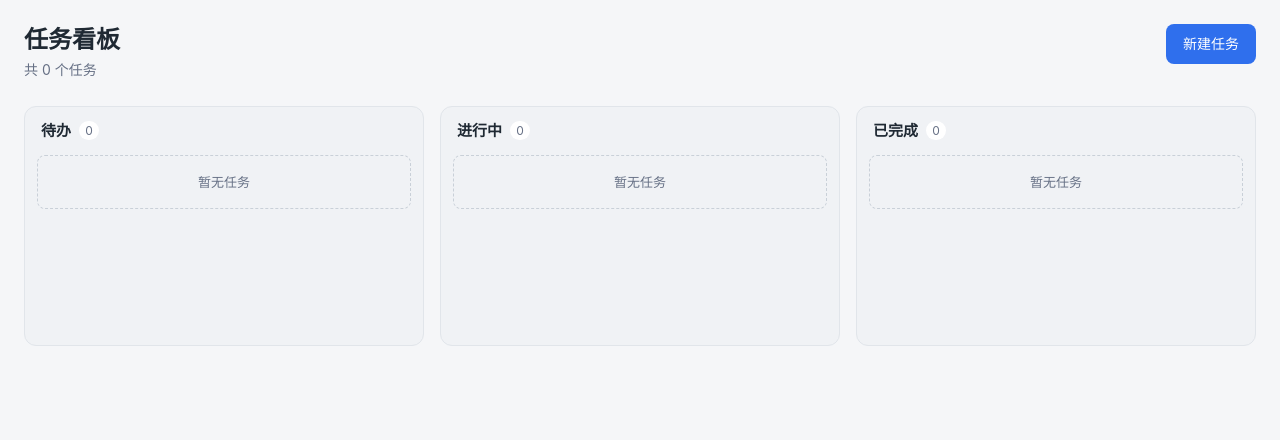
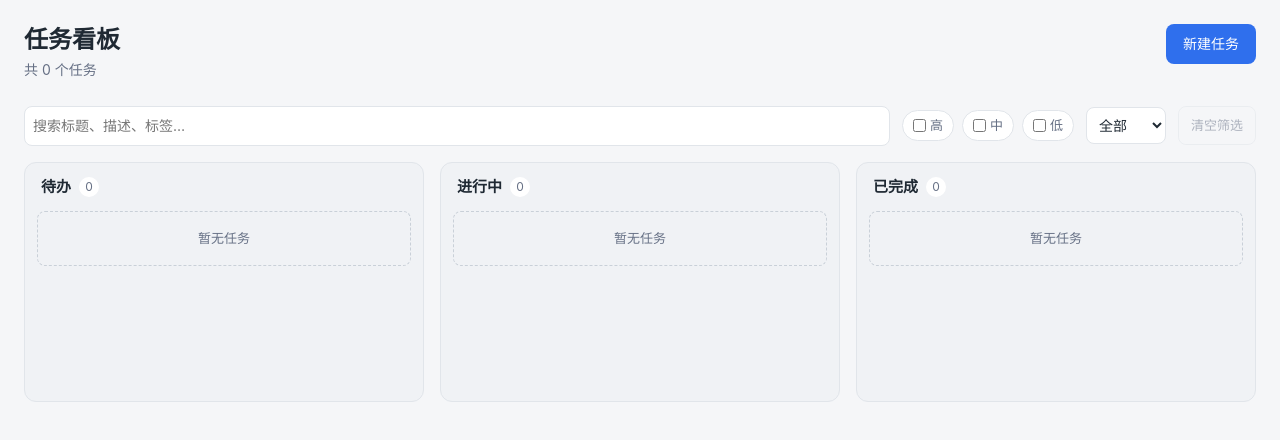
Before and after one commit to DongDongBan/vue-test0, a Vue app: page / in a window 1280 px wide. Shown: the top 440 px of the page. Built offline with nearby package versions, Linux system fonts and the light colour scheme.

Commit message:
S14 完成：搜索与筛选工具栏

```diff
--- a/src/App.vue
+++ b/src/App.vue
@@ -1,17 +1,20 @@
 <script setup>
 import { computed, nextTick, onMounted, onUnmounted, provide, ref, watch } from 'vue'
 import BoardColumn from './components/BoardColumn.vue'
+import BoardToolbar from './components/BoardToolbar.vue'
 import ConfirmDialog from './components/ConfirmDialog.vue'
 import TaskFormDialog from './components/TaskFormDialog.vue'
 import ToastHost from './components/ToastHost.vue'
-import { STATUS_LABELS, STATUS_VALUES } from './domain/task.js'
+import { STATUS_LABELS } from './domain/task.js'
 import { useBoard } from './composables/useBoard.js'
-import { DRAG_KEY, toMoveIndex, useDragDrop } from './composables/useDragDrop.js'
+import { DRAG_KEY, useDragDrop } from './composables/useDragDrop.js'
+import { useKeyboardMove } from './composables/useKeyboardMove.js'
 import { useToast } from './composables/useToast.js'
 
 const {
   columns,
   stats,
+  filter,
   filterActive,
   loadStatus,
   saveStatus,
@@ -19,6 +22,10 @@ const {
   updateTask,
   removeTask,
   moveTask,
+  setKeyword,
+  togglePriority,
+  setDue,
+  clearFilter,
 } = useBoard()
 
 const { toasts, push: pushToast, dismiss: dismissToast } = useToast()
@@ -39,40 +46,7 @@ const drag = useDragDrop({
 })
 provide(DRAG_KEY, drag)
 
-function focusTask(id) {
-  // 卡片换列后会重新挂载，等 DOM 稳定再把焦点还回去
-  nextTick(() => {
-    document.querySelector('[data-task-id="' + id + '"]')?.focus()
-  })
-}
-
-// 键盘移动：左右换列、上下换序，坐标换算复用 toMoveIndex
-function handleKeyboardMove({ id, direction }) {
-  const from = columns.value.find((column) => column.tasks.some((task) => task.id === id))
-  if (!from) return
-
-  const fromIndex = from.tasks.findIndex((task) => task.id === id)
-
-  if (direction === 'up' || direction === 'down') {
-    if (direction === 'up' && fromIndex === 0) return
-    if (direction === 'down' && fromIndex === from.tasks.length - 1) return
-
-    const slot = direction === 'up' ? fromIndex - 1 : fromIndex + 2
-    moveTask(id, from.value, toMoveIndex(fromIndex, slot))
-    pushToast('顺序已调整')
-    focusTask(id)
-    return
-  }
-
-  const currentIndex = STATUS_VALUES.indexOf(from.value)
-  const nextStatus = STATUS_VALUES[currentIndex + (direction === 'left' ? -1 : 1)]
-  if (!nextStatus) return
-
-  const targetColumn = columns.value.find((column) => column.value === nextStatus)
-  moveTask(id, nextStatus, targetColumn ? targetColumn.tasks.length : 0)
-  pushToast('已移动到「' + STATUS_LABELS[nextStatus] + '」')
-  focusTask(id)
-}
+const { handleMove } = useKeyboardMove({ columns, moveTask, notify: pushToast })
 
 function openCreate() {
   editingTask.value = null
@@ -164,6 +138,15 @@ watch(saveStatus, (status) => {
       <button class="btn-create" type="button" @click="openCreate">新建任务</button>
     </header>
 
+    <BoardToolbar
+      :filter="filter"
+      :active="filterActive"
+      @keyword="setKeyword"
+      @toggle-priority="togglePriority"
+      @due="setDue"
+      @clear="clearFilter"
+    />
+
     <main class="board">
       <BoardColumn
         v-for="column in columns"
@@ -172,7 +155,7 @@ watch(saveStatus, (status) => {
         :draggable="!filterActive"
         @edit="openEdit"
         @remove="askDelete"
-        @move="handleKeyboardMove"
+        @move="handleMove"
       />
     </main>
 
--- /dev/null
+++ b/src/components/BoardToolbar.vue
@@ -0,0 +1,150 @@
+<script setup>
+import { DUE_FILTERS } from '../domain/filter.js'
+import { PRIORITIES } from '../domain/task.js'
+
+defineProps({
+  filter: {
+    type: Object,
+    required: true,
+  },
+  // 是否处于“有筛选”状态，决定清空按钮是否可用
+  active: {
+    type: Boolean,
+    default: false,
+  },
+})
+
+const emit = defineEmits(['keyword', 'toggle-priority', 'due', 'clear'])
+</script>
+
+<template>
+  <div class="toolbar" role="search" aria-label="任务筛选">
+    <label class="search">
+      <span class="visually-hidden">搜索任务</span>
+      <input
+        class="input"
+        type="search"
+        placeholder="搜索标题、描述、标签…"
+        :value="filter.keyword"
+        @input="emit('keyword', $event.target.value)"
+      />
+    </label>
+
+    <fieldset class="priorities">
+      <legend class="visually-hidden">按优先级筛选</legend>
+      <label
+        v-for="item in PRIORITIES"
+        :key="item.value"
+        class="chip"
+        :class="{ 'is-on': filter.priorities.includes(item.value) }"
+      >
+        <input
+          type="checkbox"
+          :checked="filter.priorities.includes(item.value)"
+          @change="emit('toggle-priority', item.value)"
+        />
+        <span>{{ item.label }}</span>
+      </label>
+    </fieldset>
+
+    <label class="due">
+      <span class="visually-hidden">按截止时间筛选</span>
+      <select class="input" :value="filter.due" @change="emit('due', $event.target.value)">
+        <option v-for="item in DUE_FILTERS" :key="item.value" :value="item.value">
+          {{ item.label }}
+        </option>
+      </select>
+    </label>
+
+    <button class="clear" type="button" :disabled="!active" @click="emit('clear')">
+      清空筛选
+    </button>
+  </div>
+</template>
+
+<style scoped>
+.toolbar {
+  display: flex;
+  flex-wrap: wrap;
+  align-items: center;
+  gap: var(--space-3);
+  margin-bottom: var(--space-4);
+}
+
+.search {
+  flex: 1 1 220px;
+}
+
+.input {
+  width: 100%;
+  padding: var(--space-2);
+  border: 1px solid var(--border);
+  border-radius: var(--radius-md);
+  background: var(--surface);
+  color: var(--text);
+  font-size: 14px;
+}
+
+.input:focus {
+  border-color: var(--primary);
+}
+
+.priorities {
+  display: flex;
+  gap: var(--space-2);
+  margin: 0;
+  padding: 0;
+  border: 0;
+}
+
+.chip {
+  display: inline-flex;
+  align-items: center;
+  gap: var(--space-1);
+  padding: 4px 10px;
+  border: 1px solid var(--border);
+  border-radius: 999px;
+  background: var(--surface);
+  color: var(--text-muted);
+  font-size: 13px;
+  cursor: pointer;
+}
+
+.chip.is-on {
+  border-color: var(--primary);
+  background: var(--primary-soft);
+  color: var(--primary);
+}
+
+.chip input {
+  margin: 0;
+}
+
+.due .input {
+  width: auto;
+}
+
+.clear {
+  padding: var(--space-2) var(--space-3);
+  border: 1px solid var(--border);
+  border-radius: var(--radius-md);
+  background: transparent;
+  color: var(--text-muted);
+  font-size: 13px;
+}
+
+.clear:disabled {
+  opacity: 0.5;
+}
+
+.clear:not(:disabled):hover {
+  background: var(--surface-hover);
+  color: var(--text);
+}
+
+@media (max-width: 767px) {
+  .search {
+    flex-basis: 100%;
+  }
+}
+</style>
--- /dev/null
+++ b/src/composables/useKeyboardMove.js
@@ -0,0 +1,45 @@
+/**
+ * 键盘移动：把“方向”翻译成状态与下标，并负责移动后把焦点还给同一张卡片。
+ * 抽出来的原因：这段逻辑横跨状态、领域换算和 DOM 焦点，不适合塞在组件的模板脚本里。
+ */
+import { nextTick } from 'vue'
+import { STATUS_LABELS, STATUS_VALUES } from '../domain/task.js'
+import { toMoveIndex } from './useDragDrop.js'
+
+export function useKeyboardMove({ columns, moveTask, notify }) {
+  function focusTask(id) {
+    nextTick(() => {
+      document.querySelector('[data-task-id="' + id + '"]')?.focus()
+    })
+  }
+
+  function handleMove({ id, direction }) {
+    const from = columns.value.find((column) => column.tasks.some((task) => task.id === id))
+    if (!from) return
+
+    const fromIndex = from.tasks.findIndex((task) => task.id === id)
+
+    if (direction === 'up' || direction === 'down') {
+      // 首/尾不再移动，避免“绕回去”带来的方向感丢失
+      if (direction === 'up' && fromIndex === 0) return
+      if (direction === 'down' && fromIndex === from.tasks.length - 1) return
+
+      const slot = direction === 'up' ? fromIndex - 1 : fromIndex + 2
+      moveTask(id, from.value, toMoveIndex(fromIndex, slot))
+      notify('顺序已调整')
+      focusTask(id)
+      return
+    }
+
+    const currentIndex = STATUS_VALUES.indexOf(from.value)
+    const nextStatus = STATUS_VALUES[currentIndex + (direction === 'left' ? -1 : 1)]
+    if (!nextStatus) return
+
+    const targetColumn = columns.value.find((column) => column.value === nextStatus)
+    moveTask(id, nextStatus, targetColumn ? targetColumn.tasks.length : 0)
+    notify('已移动到「' + STATUS_LABELS[nextStatus] + '」')
+    focusTask(id)
+  }
+
+  return { handleMove }
+}
```
